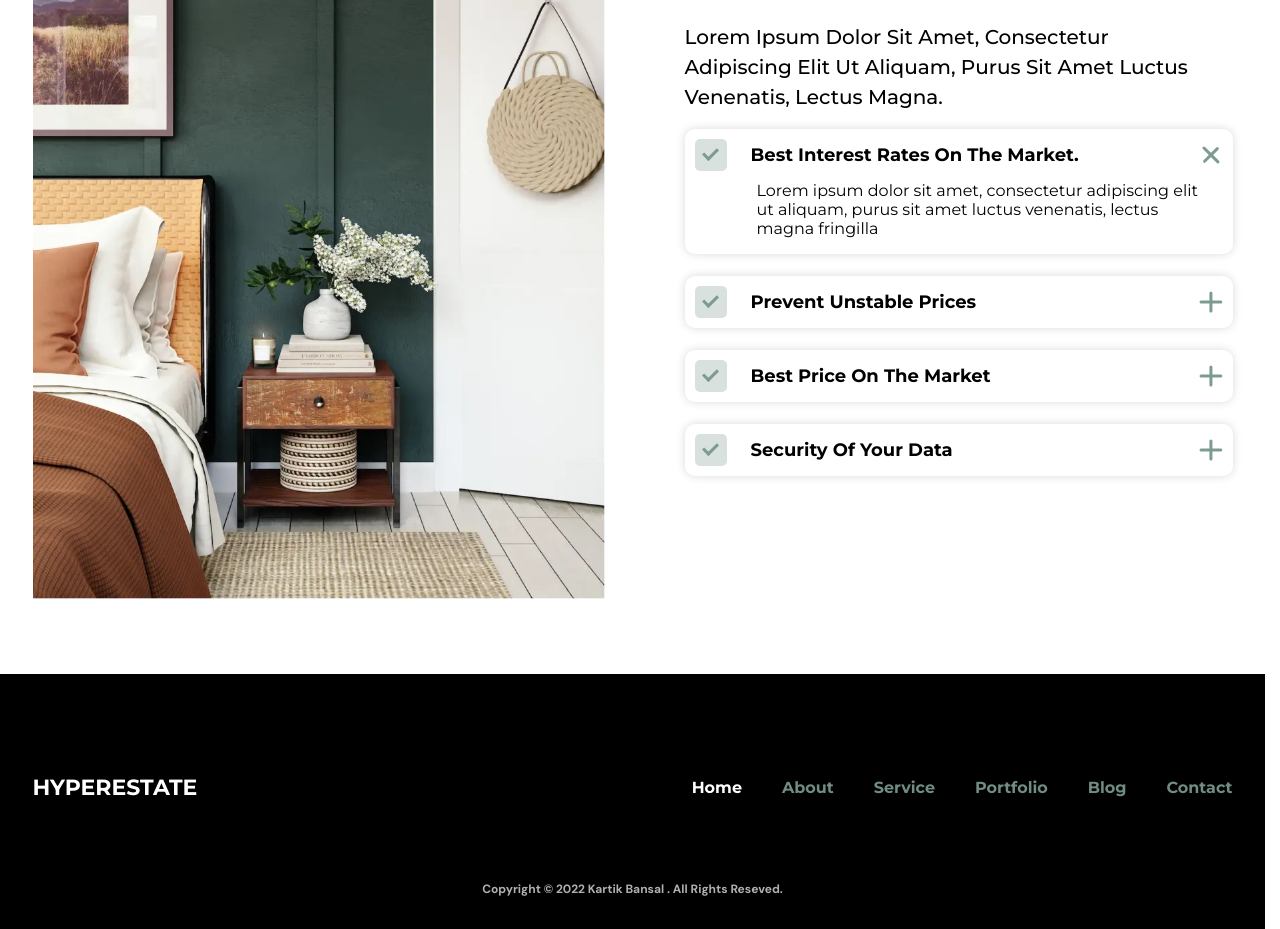
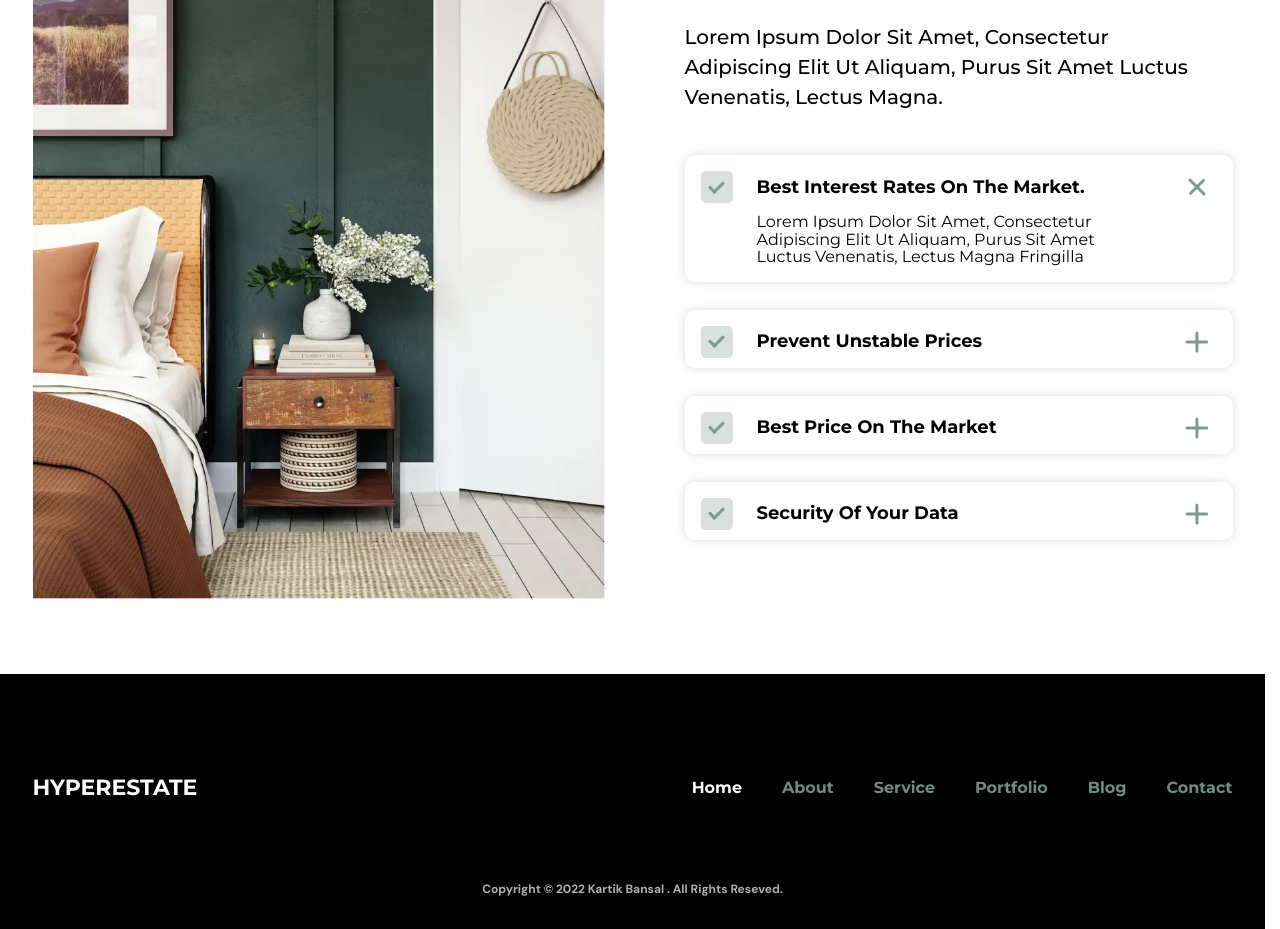
Before and after one commit to suorgx/case, a Vue app: page / in a window 1280 px wide. Shown: the part 2440-3369 px from the top of the page. Built offline with nearby package versions, Linux system fonts and the light colour scheme.

Commit message:
pixel-perfect accordion fix

```diff
--- a/src/components/TheAccordion.vue
+++ b/src/components/TheAccordion.vue
@@ -71,7 +71,7 @@ export default defineComponent({
     width: 100%;
     display: flex;
     flex-direction: column;
-    gap: 22px;
+    gap: 28px;
 
     &__item {
         border-radius: 10px;
@@ -83,7 +83,7 @@ export default defineComponent({
         display: flex;
         justify-content: space-between;
         align-items: center;
-        padding: 10px;
+        padding: 16px 24px 10px 16px;
         cursor: pointer;
     }
 
@@ -103,7 +103,7 @@ export default defineComponent({
         overflow: hidden;
         transition: grid-template-rows 0.5s;
         padding-left: 72px;
-        padding-right: 16px;
+        padding-right: 98px;
 
         &--active {
             grid-template-rows: 1fr;
@@ -119,6 +119,12 @@ export default defineComponent({
         min-height: 0;
         transition: visibility 1s;
         visibility: hidden;
+        text-transform: capitalize;
+        color: $base-color;
+        font-size: 16px;
+        font-style: normal;
+        font-weight: 400;
+        line-height: 110%;
     }
 }
 </style>
--- a/src/components/TheCheckbox.vue
+++ b/src/components/TheCheckbox.vue
@@ -52,7 +52,7 @@ export default defineComponent({
             display: none;
             width: 6px;
             height: 12px;
-            margin-top: -5px;
+            margin-top: -4px;
             border: solid $green-color;
             border-width: 0 3px 3px 0;
             transform: rotate(45deg);
--- a/src/pages/components/ThirdSection.vue
+++ b/src/pages/components/ThirdSection.vue
@@ -21,7 +21,9 @@ export default defineComponent({
                 <p class="third-section__description">
                     Lorem ipsum dolor sit amet, consectetur adipiscing elit ut&nbsp;aliquam, purus sit amet luctus venenatis, lectus magna.
                 </p>
-                <TheAccordion></TheAccordion>
+                <div class="third-section__accordion">
+                    <TheAccordion></TheAccordion>
+                </div>
             </div>
         </div>
     </section>
@@ -64,5 +66,9 @@ export default defineComponent({
         text-transform: capitalize;
         width: 92%;
     }
+
+    &__accordion {
+        margin-top: 26px;
+    }
 }
 </style>
```
